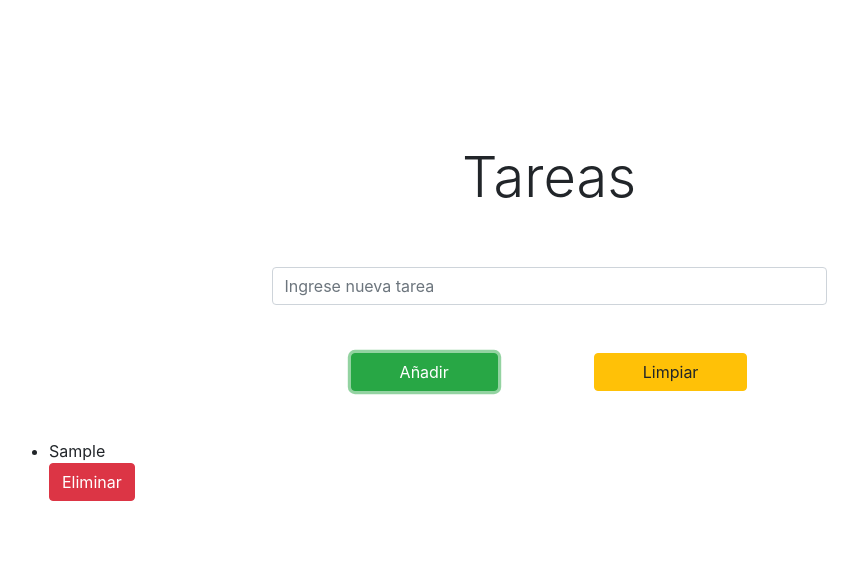
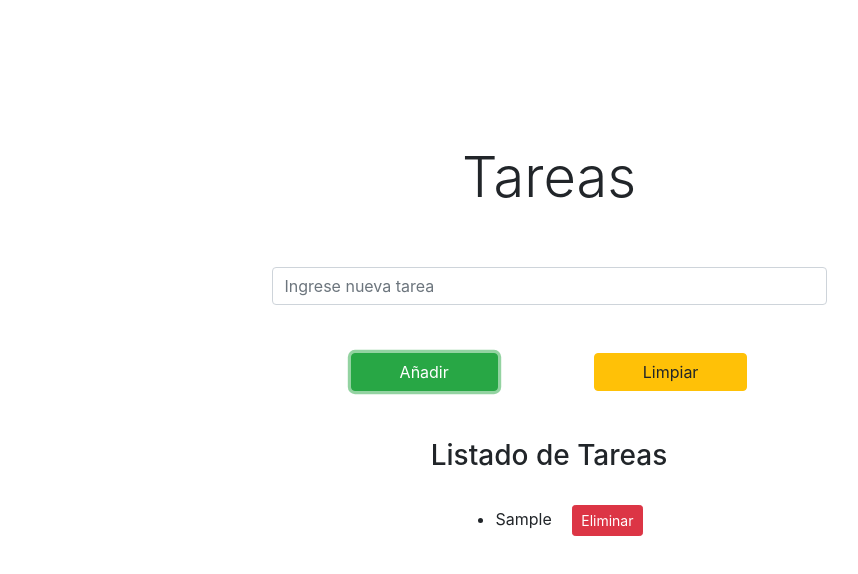
Before and after one commit to gonzafg2/desafio2-componentes, a Vue app: page / in a window 1280 px wide. Both pictures are taken after typing "Sample" into the empty fields and a click on the button "Añadir". Shown: the top 574 px of the page, without its empty margins (91-949 px from the left). Built offline with nearby package versions, Linux system fonts and the light colour scheme.

Commit message:
Estilos de componente hijo

```diff
--- a/src/components/Form.vue
+++ b/src/components/Form.vue
@@ -1,12 +1,13 @@
 <template>
-  <div class="form container">
+  <div class="form container text-center">
 
-    <section class="tareas">
+    <h3>Listado de Tareas</h3>
+    <section class="tareas d-flex flex-row justify-content-center mt-4">
       <ul>
-        <li v-for="item in data" :key="item.id">
-          {{ item }}
+        <li v-for="item in data" :key="item.id" class="py-2">
+          {{ item }} <button class="btn btn-danger btn-sm ml-3">Eliminar</button>
         </li>
-        <button class="btn btn-danger btn-md">Eliminar</button>
+
       </ul>
     </section>
   </div>
```
